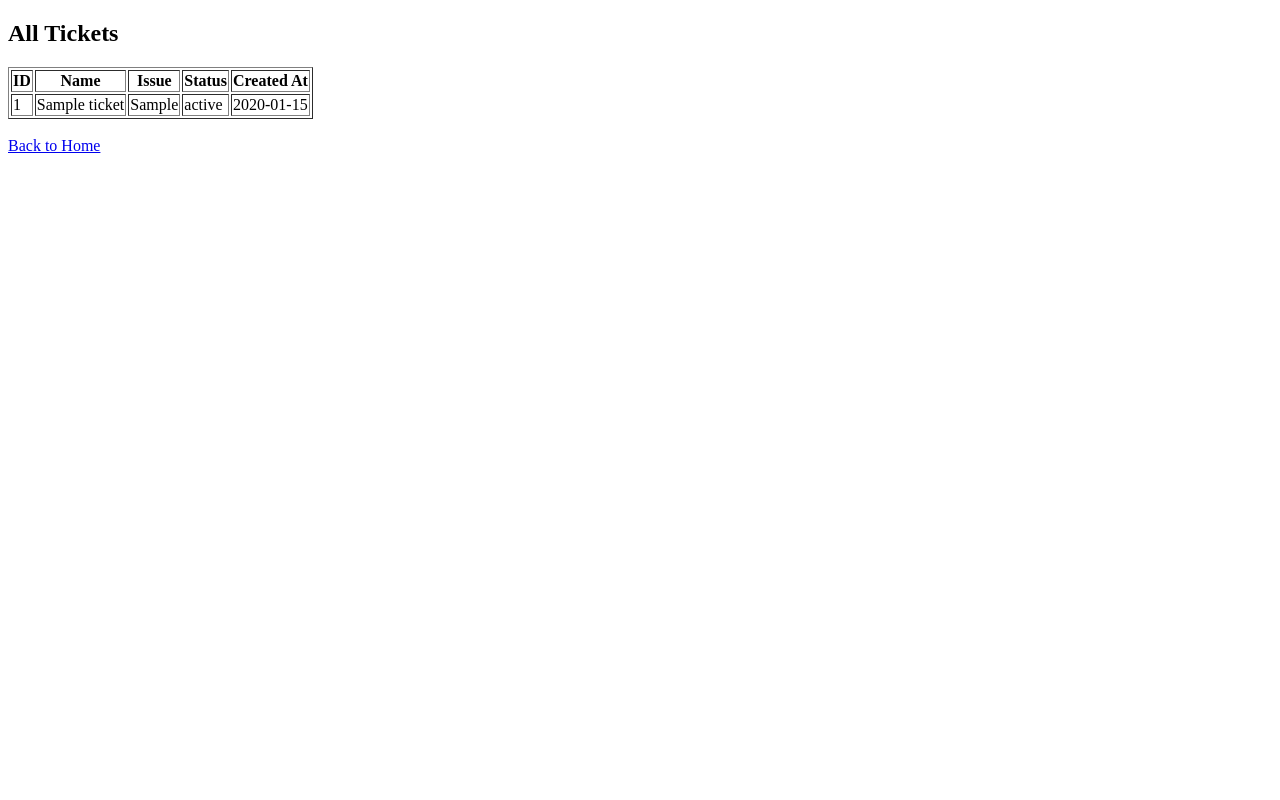
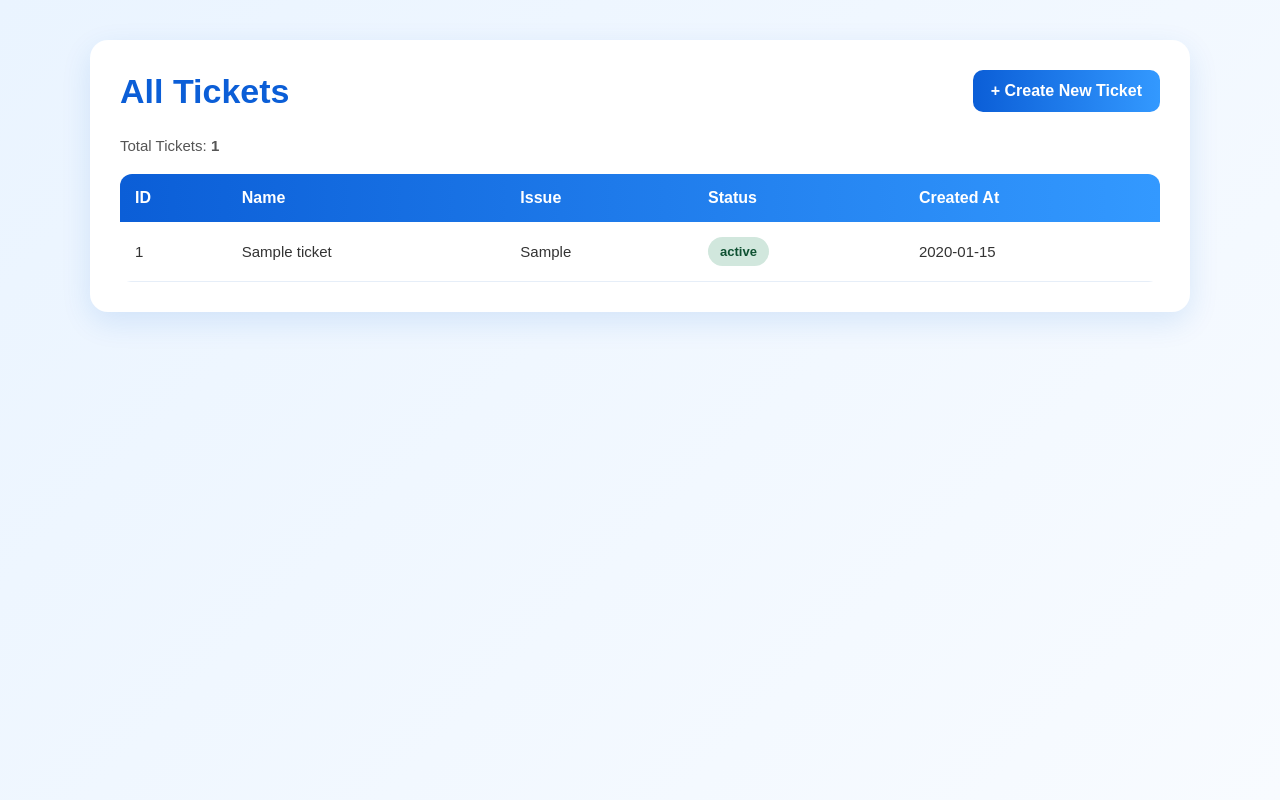
Before and after one commit to afeefmusthafa089-star/Ticketing-system, a Flask app: page /view in a window 1280 px wide. Run offline with Flask 3, Linux system fonts and the light colour scheme; tables that the repository leaves empty hold one stand-in row (values such as "Sample post").

Commit message:
Update view.html

```diff
--- a/templates/view.html
+++ b/templates/view.html
@@ -1,12 +1,142 @@
 <!DOCTYPE html>
-<html>
+<html lang="en">
 <head>
+    <meta charset="UTF-8">
+    <meta name="viewport" content="width=device-width, initial-scale=1.0">
     <title>View Tickets</title>
+    <style>
+        * {
+            margin: 0;
+            padding: 0;
+            box-sizing: border-box;
+            font-family: Arial, sans-serif;
+        }
+
+        body {
+            background: linear-gradient(135deg, #eaf4ff, #f8fbff);
+            min-height: 100vh;
+            padding: 40px 20px;
+        }
+
+        .container {
+            max-width: 1100px;
+            margin: auto;
+            background: #ffffff;
+            padding: 30px;
+            border-radius: 18px;
+            box-shadow: 0 10px 30px rgba(0, 102, 204, 0.12);
+        }
+
+        .top-bar {
+            display: flex;
+            justify-content: space-between;
+            align-items: center;
+            flex-wrap: wrap;
+            gap: 15px;
+            margin-bottom: 25px;
+        }
+
+        .top-bar h1 {
+            color: #0b5ed7;
+            font-size: 34px;
+        }
+
+        .home-btn {
+            text-decoration: none;
+            background: linear-gradient(90deg, #0b5ed7, #3399ff);
+            color: white;
+            padding: 12px 18px;
+            border-radius: 10px;
+            font-weight: bold;
+            transition: 0.3s;
+        }
+
+        .home-btn:hover {
+            transform: translateY(-2px);
+            box-shadow: 0 8px 18px rgba(11, 94, 215, 0.25);
+        }
+
+        .table-wrapper {
+            overflow-x: auto;
+        }
+
+        table {
+            width: 100%;
+            border-collapse: collapse;
+            overflow: hidden;
+            border-radius: 12px;
+        }
+
+        thead {
+            background: linear-gradient(90deg, #0b5ed7, #3399ff);
+            color: white;
+        }
+
+        th, td {
+            padding: 15px;
+            text-align: left;
+        }
+
+        th {
+            font-size: 16px;
+        }
+
+        tbody tr {
+            border-bottom: 1px solid #e6eef8;
+            transition: 0.2s;
+        }
+
+        tbody tr:hover {
+            background: #f4f9ff;
+        }
+
+        td {
+            color: #333;
+            font-size: 15px;
+        }
+
+        .status {
+            display: inline-block;
+            padding: 7px 12px;
+            border-radius: 20px;
+            font-size: 13px;
+            font-weight: bold;
+        }
+
+        .open {
+            background: #d1e7dd;
+            color: #0f5132;
+        }
+
+        .empty-box {
+            text-align: center;
+            padding: 40px 20px;
+            color: #666;
+            font-size: 18px;
+        }
+
+        .ticket-count {
+            margin-bottom: 20px;
+            color: #555;
+            font-size: 15px;
+        }
+    </style>
 </head>
 <body>
-    <h2>All Tickets</h2>
+    <div class="container">
+        <div class="top-bar">
+            <h1>All Tickets</h1>
+            <a href="/" class="home-btn">+ Create New Ticket</a>
+        </div>
 
-    <table border="1">
+        <div class="ticket-count">
+            Total Tickets: <strong>{{ tickets|length }}</strong>
+        </div>
+
+        {% if tickets %}
+        <div class="table-wrapper">
+            <table>
+                <thead>
                     <tr>
                         <th>ID</th>
                         <th>Name</th>
@@ -14,19 +144,27 @@
                         <th>Status</th>
                         <th>Created At</th>
                     </tr>
-
+                </thead>
+                <tbody>
                     {% for ticket in tickets %}
                     <tr>
                         <td>{{ ticket[0] }}</td>
                         <td>{{ ticket[1] }}</td>
                         <td>{{ ticket[2] }}</td>
-            <td>{{ ticket[3] }}</td>
+                        <td>
+                            <span class="status open">{{ ticket[3] }}</span>
+                        </td>
                         <td>{{ ticket[4] }}</td>
                     </tr>
                     {% endfor %}
+                </tbody>
             </table>
-
-    <br>
-    <a href="/">Back to Home</a>
+        </div>
+        {% else %}
+        <div class="empty-box">
+            No tickets available yet.
+        </div>
+        {% endif %}
+    </div>
 </body>
 </html>
```
Lines whose indentation alone changed are shown as unchanged.
